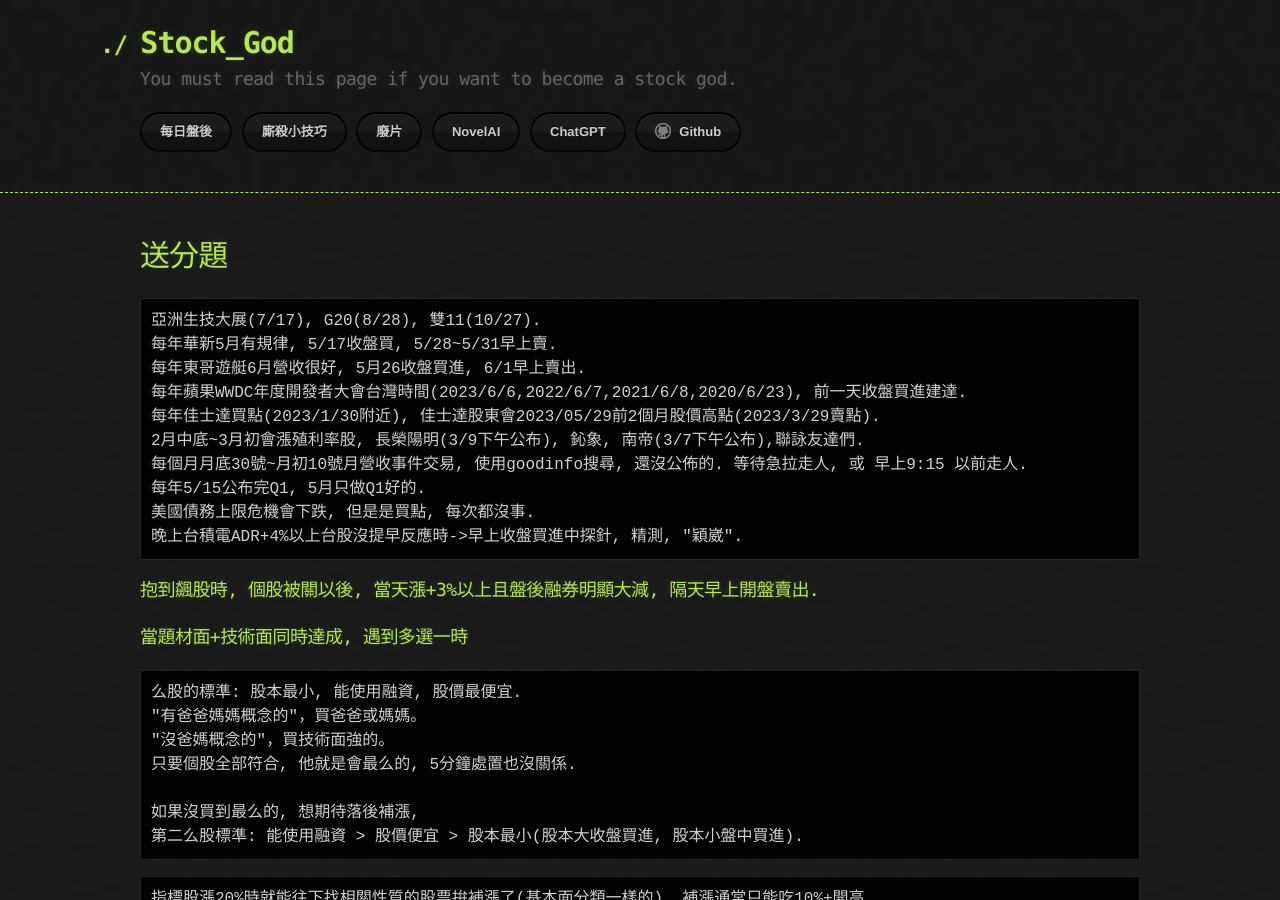
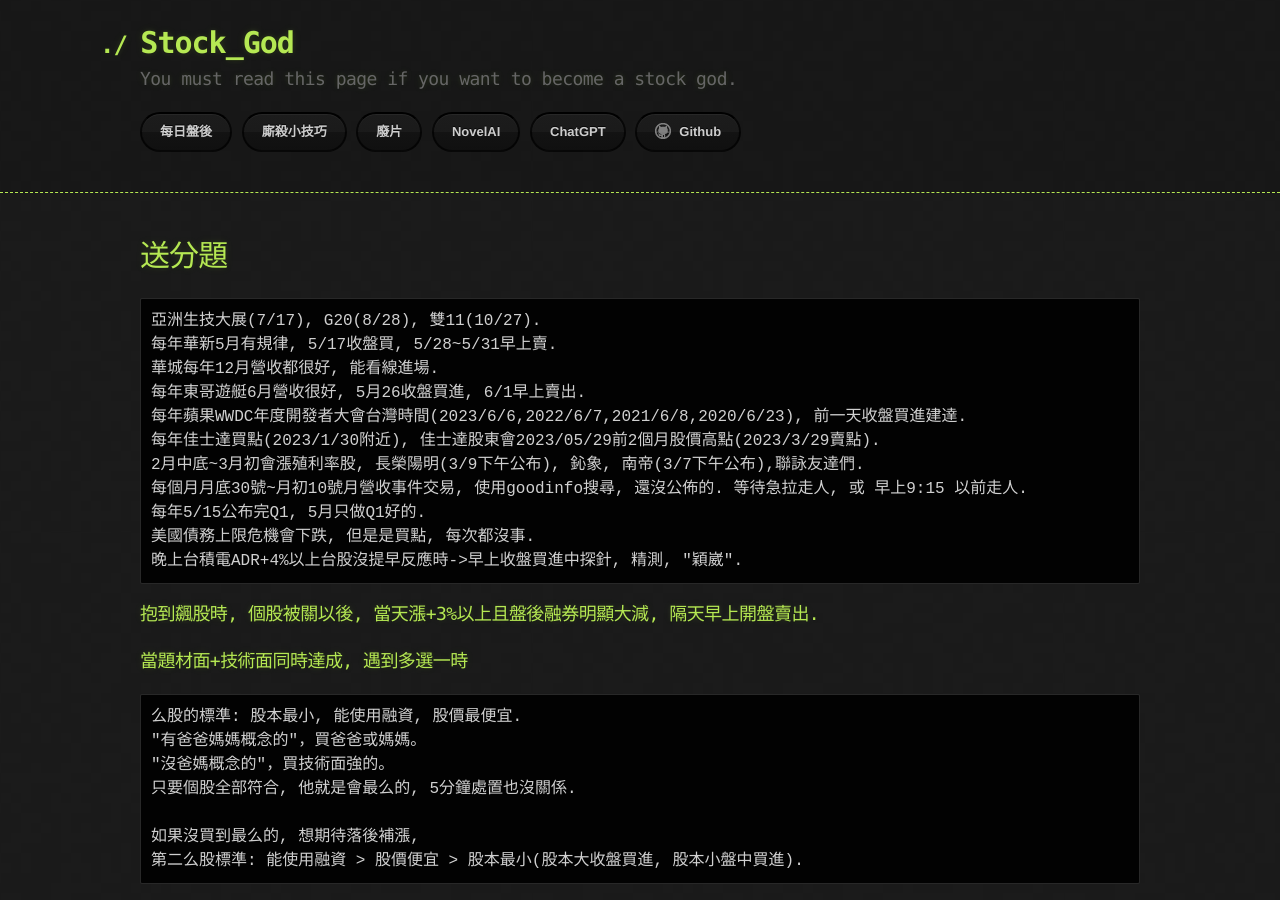
Before and after one commit to lepg5487/Stock_God, a Jekyll site: the page built from experience.md, in a window 1280 px wide and 900 px high. Built offline with Jekyll 4.4.1, drawn with Linux system fonts in a browser that asks for light colours; our own code applies the rules of GitHub Pages for plain Markdown files.

Commit message:
Update experience.md

````diff
--- a/experience.md
+++ b/experience.md
@@ -6,6 +6,7 @@ layout: testlayouts
 ```
 亞洲生技大展(7/17), G20(8/28), 雙11(10/27).
 每年華新5月有規律, 5/17收盤買, 5/28~5/31早上賣.
+華城每年12月營收都很好, 能看線進場.
 每年東哥遊艇6月營收很好, 5月26收盤買進, 6/1早上賣出.
 每年蘋果WWDC年度開發者大會台灣時間(2023/6/6,2022/6/7,2021/6/8,2020/6/23), 前一天收盤買進建達.
 每年佳士達買點(2023/1/30附近), 佳士達股東會2023/05/29前2個月股價高點(2023/3/29賣點).
````
